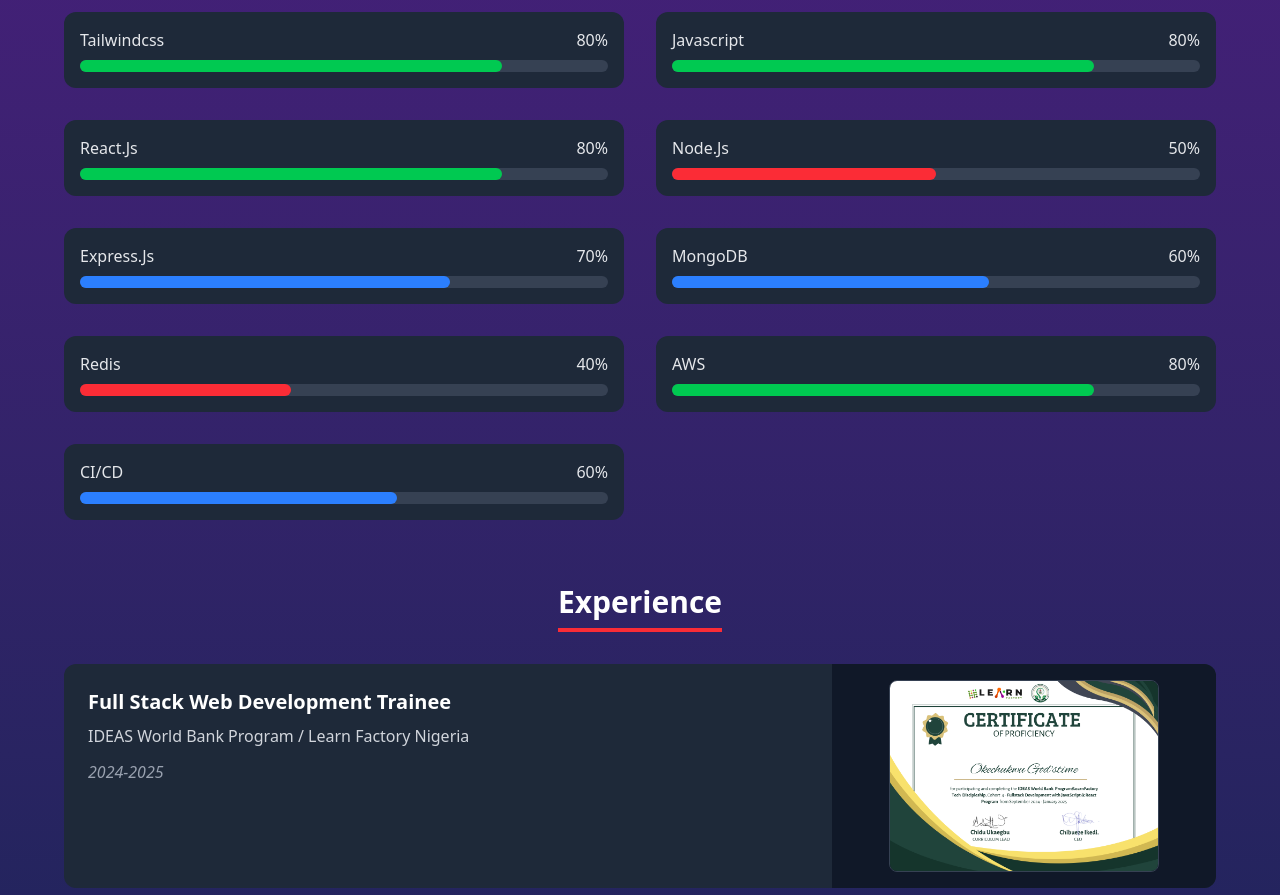
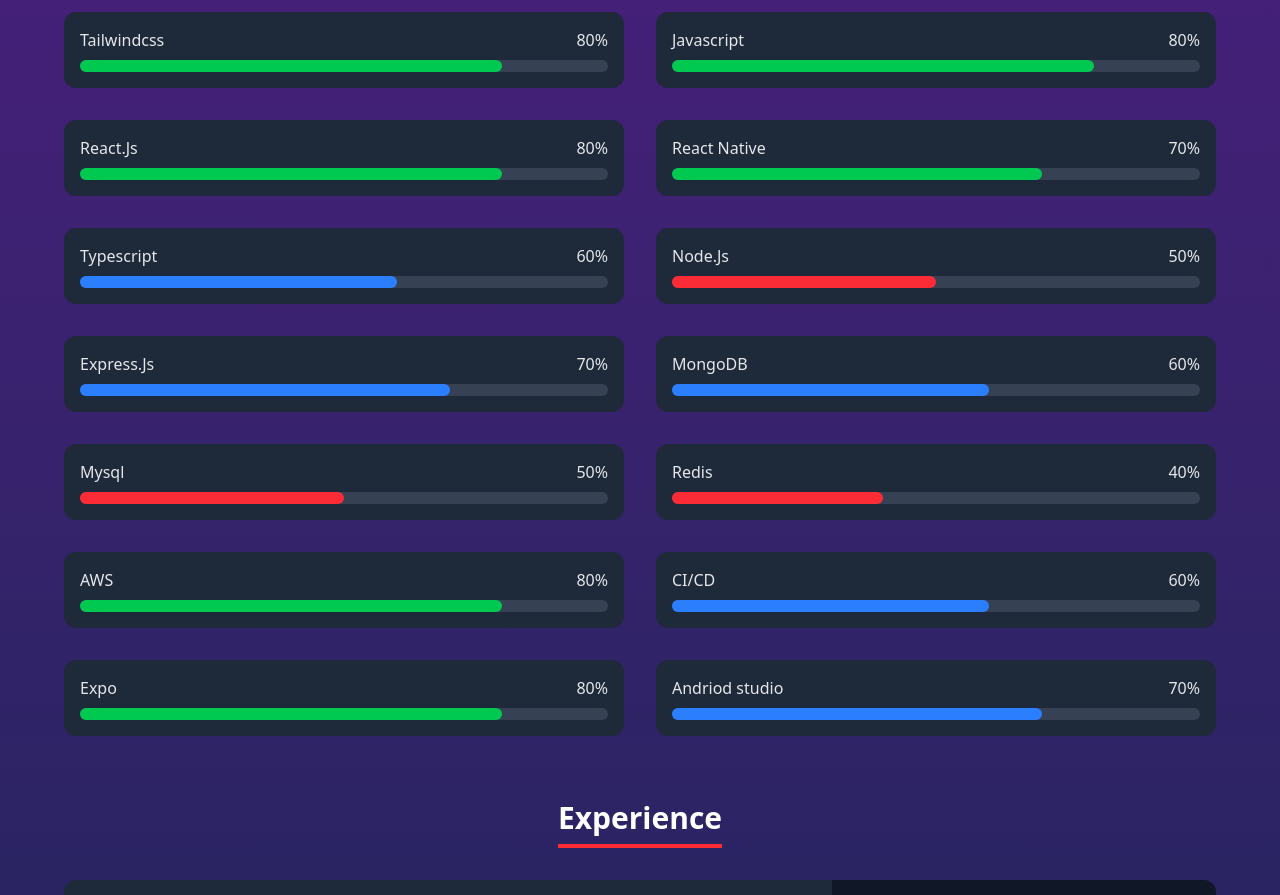
Before and after one commit to 11093261/myportfoliowebsite, a React (Vite) app: page / in a window 1280 px wide. Shown: the part 780-1675 px from the top of the page. Built offline with nearby package versions, Linux system fonts and the light colour scheme.

Commit message:
portcomitt

```diff
--- a/src/Components/About.jsx
+++ b/src/Components/About.jsx
@@ -11,12 +11,19 @@
     { name: "Tailwindcss", percentage: 80, color: "bg-green-500" },
     { name: "Javascript", percentage: 80, color: "bg-green-500" },
     { name: "React.Js", percentage: 80, color: "bg-green-500" },
+    { name: "React Native", percentage: 70, color: "bg-green-500" },
+    { name: "Typescript", percentage: 60, color: "bg-blue-500" },
     { name: "Node.Js", percentage: 50, color: "bg-red-500" },
     { name: "Express.Js", percentage: 70, color: "bg-blue-500" },
     { name: "MongoDB", percentage: 60, color: "bg-blue-500" },
+    { name: "Mysql", percentage: 50, color: "bg-red-500" },
     { name: "Redis", percentage: 40, color: "bg-red-500" },
     { name: "AWS", percentage: 80, color: "bg-green-500" },
     { name: "CI/CD", percentage: 60, color: "bg-blue-500" },
+    { name: "Expo", percentage: 80, color: "bg-green-500" },
+    { name: "Andriod studio", percentage: 70, color: "bg-blue-500" },
+
+
   ];
 
   const experiences = [
```
